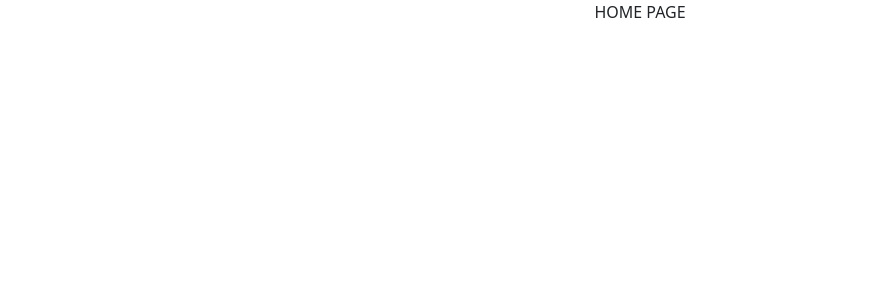
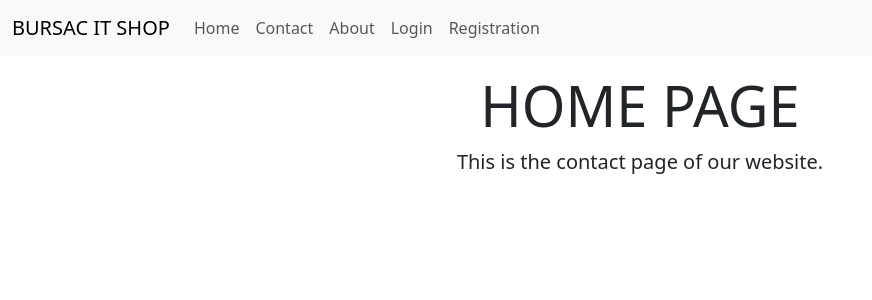
Before and after one commit to BursacAleksandar99/WEBSHOP-APP-FRONT, a React (Create React App) app: page / in a window 1280 px wide. Shown: the top 300 px of the page, without its empty margins (0-872 px from the left). Built offline with nearby package versions, Linux system fonts and the light colour scheme.

Commit message:
Creating login and registration page

```diff
--- a/src/App.css
+++ b/src/App.css
@@ -36,3 +36,6 @@
     transform: rotate(360deg);
   }
 }
+.navbar{
+    background-color: red;
+}
--- a/src/App.js
+++ b/src/App.js
@@ -1,17 +1,55 @@
 import './App.css';
-import {BrowserRouter as Router, Route, Routes} from 'react-router-dom';
+import {BrowserRouter as Router, Route, Routes, Link} from 'react-router-dom';
 import Home from './pages/Home';
 import Contact from './pages/Contact';
 import About from './pages/About';
+import 'bootstrap/dist/css/bootstrap.min.css';
+import Login from './pages/Login';
+import Registration from './pages/Registration';
+
 
 function App() {
   return (
+
     <div className="App">
           <Router>
+            <nav className='navbar navbar-expand-lg navbar-light bg-light'>
+              <div className='container-fluid'>
+                <Link className='navbar-brand' to='/'>BURSAC IT SHOP</Link>
+
+                <div className='collapse navbar-collapse' id='navbarNav'>
+                  <ul className='navbar-nav'>
+                  <li className='nav-item'>
+                    <Link className='nav-link' to='/'>Home</Link>
+                    </li>
+                    <li className='nav-item'>
+                    <Link className='nav-link' to='/contact'>Contact</Link>
+                    </li>
+                    <li className='nav-item'>
+                    <Link className='nav-link' to='/about'>About</Link>
+
+                    </li>
+                    <li className='nav-item'>
+                    <Link className='nav-link' to='/login'>Login</Link>
+
+                    </li>
+                    <li className='nav-item'>
+                    <Link className='nav-link' to='/registration'>Registration</Link>
+
+                    </li>
+
+                  </ul>
+
+                </div>
+              </div>
+
+            </nav>
             <Routes>
               <Route path='/' exact Component={Home}/>
               <Route path='/contact' exact Component={Contact}/>
               <Route path='/about' exact Component={About}/>
+              <Route path='/login' exact Component={Login}/>
+              <Route path='/registration' exact Component={Registration}/>
             </Routes>
           </Router>
     </div>
--- a/src/pages/Home.js
+++ b/src/pages/Home.js
@@ -2,8 +2,9 @@ import React from "react";
 
 function Home() {
     return(
-        <div className="App">
-            HOME PAGE
+        <div className="container text-center mt-3 col-lg-4 col-md-6 col-sm-12">
+            <h1 className="display-4">HOME PAGE</h1>
+            <p className="lead">This is the contact page of our website.</p>
     </div>
     )
 
--- /dev/null
+++ b/src/pages/Login.js
@@ -0,0 +1,11 @@
+import React from "react";
+
+function Login(){
+    return(
+        <div>
+            LOGIN PAGE
+        </div>
+    )
+}
+
+export default Login;
--- /dev/null
+++ b/src/pages/Registration.js
@@ -0,0 +1,9 @@
+import React from "react";
+
+function Registration(){
+    return(
+        <div>REGISTRATION PAGE</div>
+    )
+}
+
+export default Registration;
```
